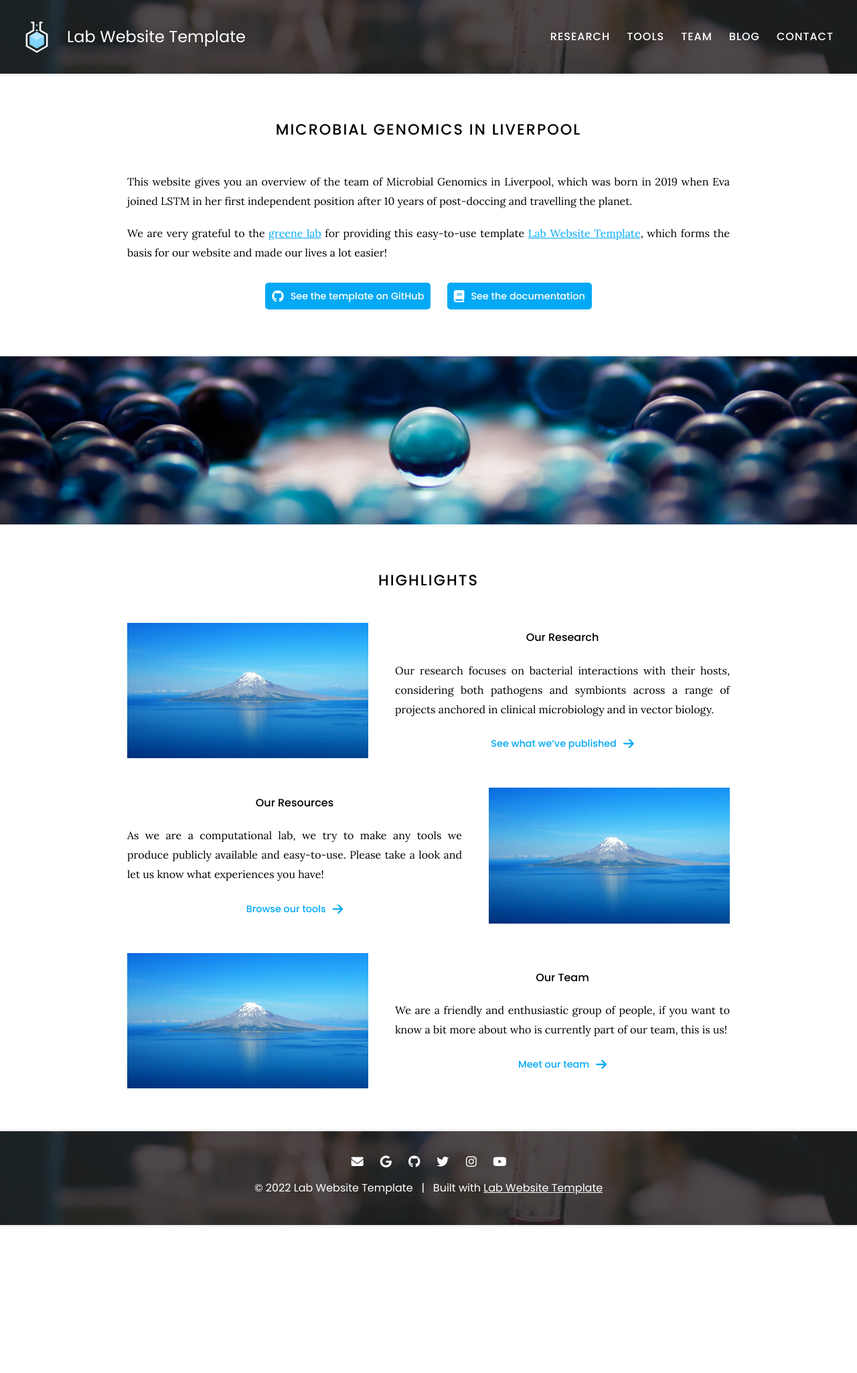
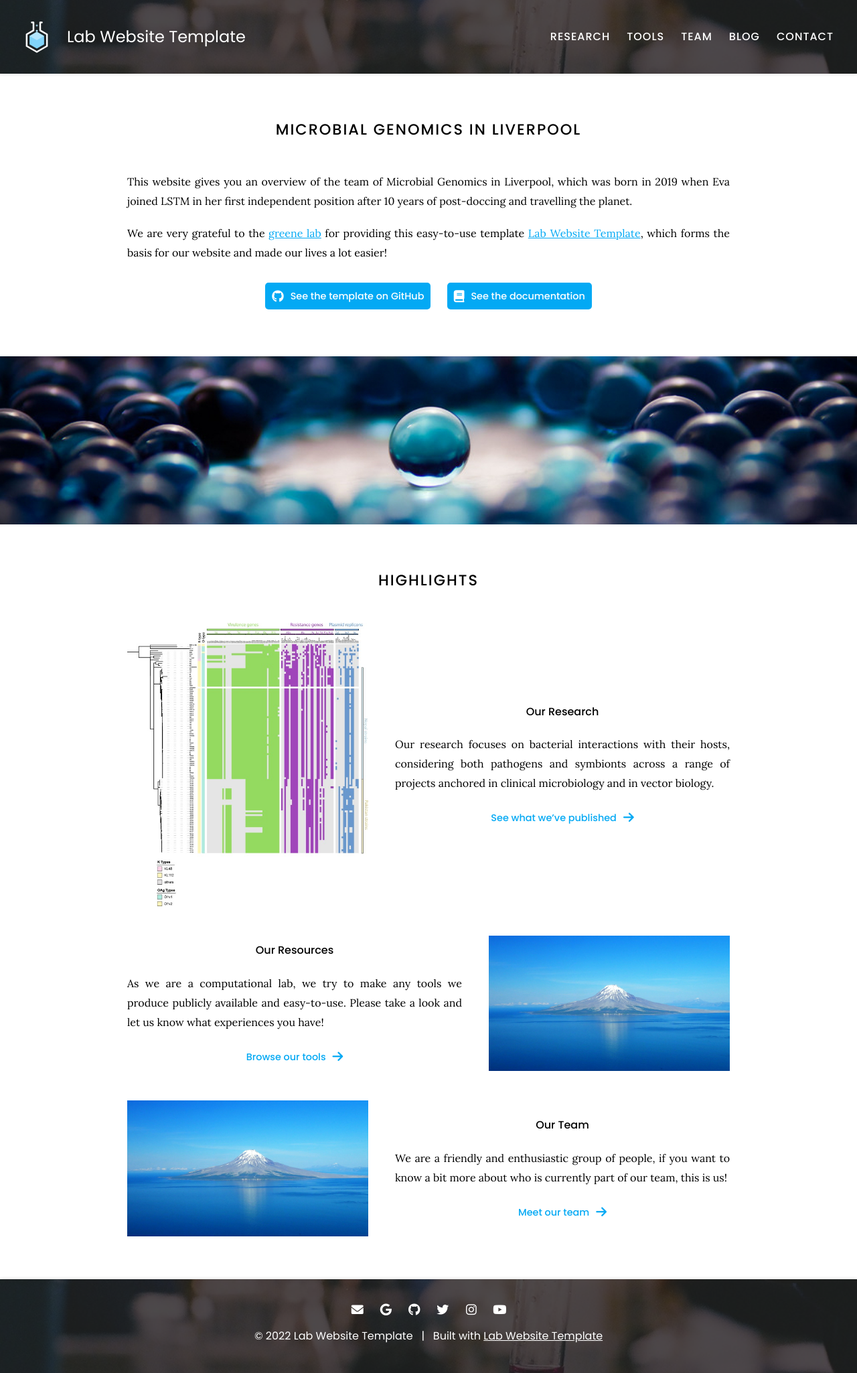
Before and after one commit to Evo-MInt/MicGen-lab-website, a Jekyll site: the page built from index.md, in a window 1280 px wide. Shown: the whole page at 67% size. Built offline with Jekyll 4.4.1, drawn with Linux system fonts in a browser that asks for light colours; before the commit the page ends 1829 px from its top, so only the background shows below that.

Commit message:
Update index.md

```diff
--- a/index.md
+++ b/index.md
@@ -49,7 +49,7 @@ Our research focuses on bacterial interactions with their hosts, considering bot
 
 {%
   include feature.html
-  image="images/photo.jpg"
+  image="images/41598_2019_38943_Fig5_HTML.jpg"
   link="research"
   title="Our Research"
   text=text
```
